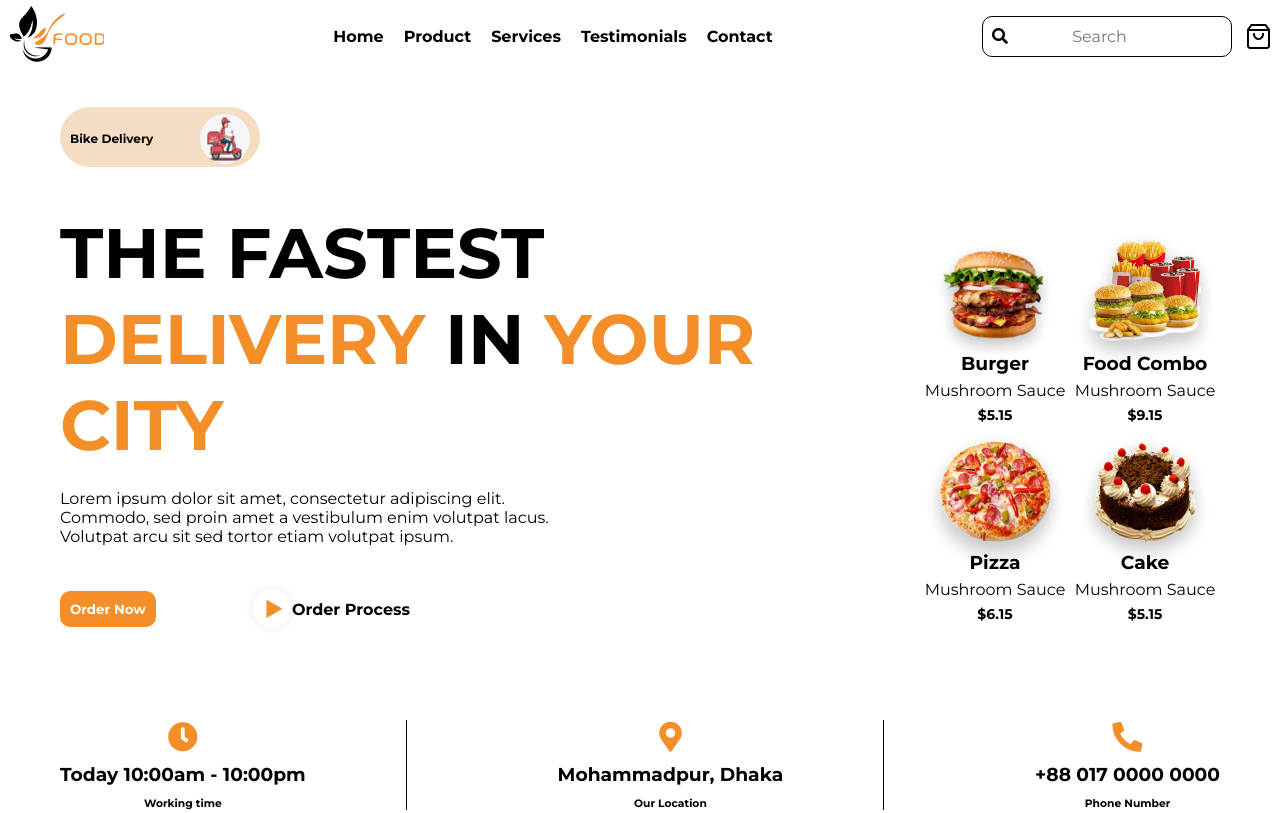
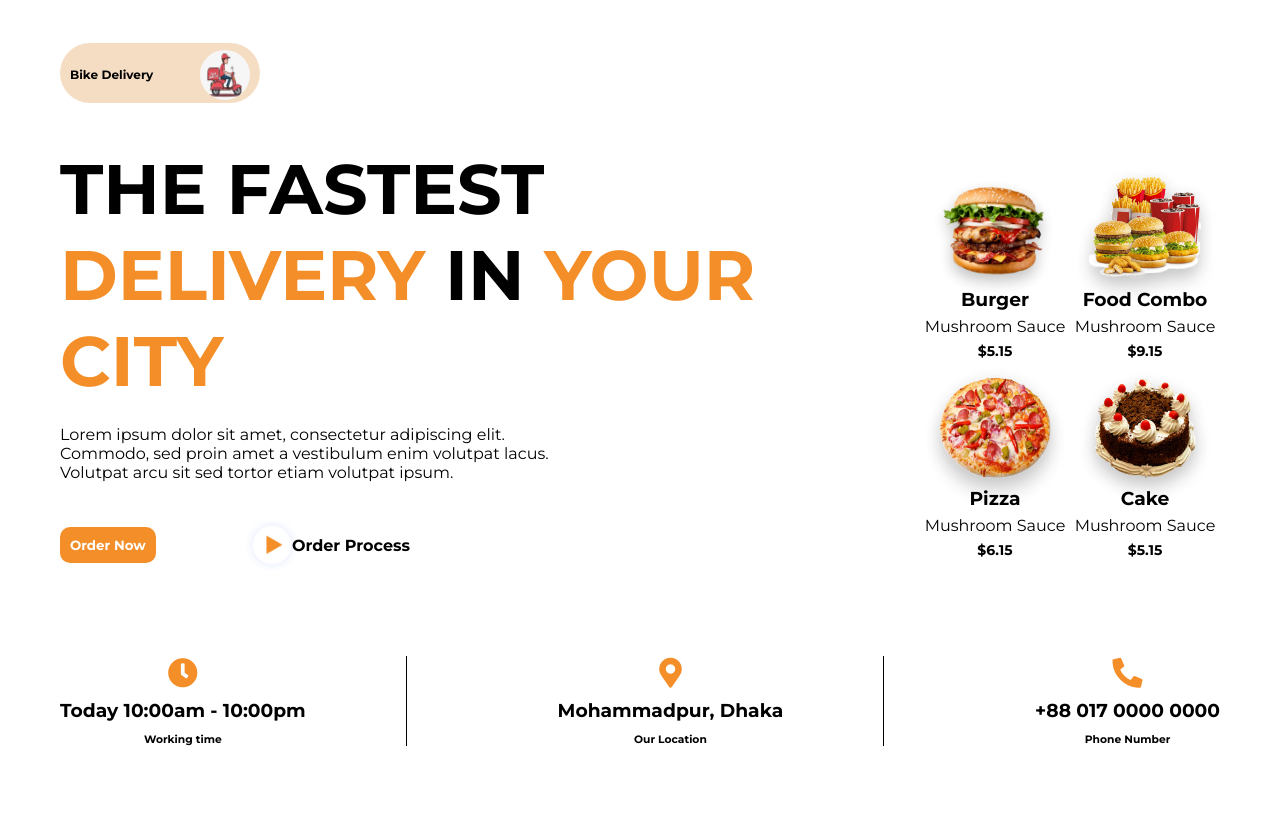
Before and after one commit to rifat-mahmudul/food-website, a plain HTML site: page index.html in a window 1280 px wide. Shown: the top 813 px of the page. Drawn offline with Linux system fonts and the light colour scheme.

Commit message:
first commit

```diff
--- a/index.html
+++ b/index.html
@@ -16,39 +16,7 @@
 <body>
 
     <!-- header section start -->
-    <header>
 
-        <nav>
-
-            <div class="nav-logo">
-                <a href="#home"><img src="image/logo.png" alt=""></a>
-            </div>
-
-            <div>
-                <ul class="nav-bar">
-                    <li><a href="#home">Home</a></li>
-                    <li><a href="#product">Product</a></li>
-                    <li><a href="#services">Services</a></li>
-                    <li><a href="#Testimonials">Testimonials</a></li>
-                    <li><a href="#contact">Contact</a></li>
-                </ul>
-            </div>
-
-            <div class="nav-search">
-                <div class="nav-search-div-1">
-                    <input type="search" name="search" id="search" placeholder="Search">
-
-                    <div class="nav-search-div-2">
-                        <i class="fas fa-search"></i>
-                    </div>
-                </div>
-
-                <img src="image/notification.png" alt="" class="nav-search-img">
-            </div>
-
-        </nav>
-
-    </header>
     <!-- header section end -->
 
 
```
